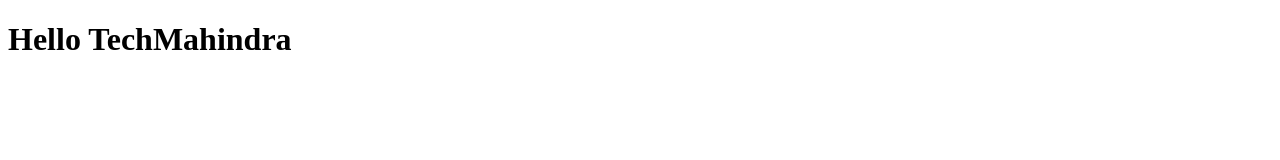
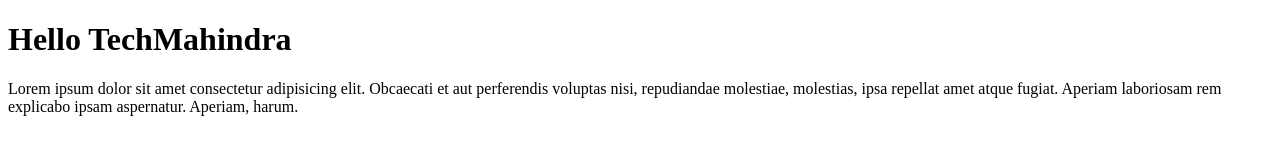
Before and after one commit to Nelly123Her/git_conflict, a plain HTML site: page index.html in a window 1280 px wide. Drawn offline with Linux system fonts and the light colour scheme.

Commit message:
second feature

```diff
--- a/index.html
+++ b/index.html
@@ -8,6 +8,6 @@
 </head>
 <body>
     <h1>Hello TechMahindra</h1>
-
+    <p>Lorem ipsum dolor sit amet consectetur adipisicing elit. Obcaecati et aut perferendis voluptas nisi, repudiandae molestiae, molestias, ipsa repellat amet atque fugiat. Aperiam laboriosam rem explicabo ipsam aspernatur. Aperiam, harum.</p>
 </body>
 </html>
```
